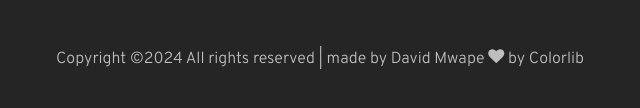
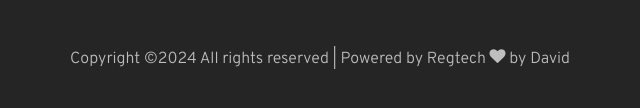
Before and after one commit to David3D-AndweM/Official_Regtech_site, a plain HTML site: page about.html in a window 1280 px wide. Shown: the part 3400-3508 px from the top of the page, 320-960 px from the left. Drawn offline with Linux system fonts and the light colour scheme; some packages are replaced by stand-ins of ours; no server answers; files whose address does not match are found by name.

Commit message:
commited

```diff
--- a/about.html
+++ b/about.html
@@ -280,12 +280,12 @@
           <div class="col-md-12 text-center">
 
             <p><!-- Link back to Colorlib can't be removed. Template is licensed under CC BY 3.0. -->
-  Copyright &copy;<script>document.write(new Date().getFullYear());</script> All rights reserved | made by David Mwape <i class="icon-heart" aria-hidden="true"></i> by <a href="https://colorlib.com" target="_blank">Colorlib</a>
-  <!-- Link back to Colorlib can't be removed. Template is licensed under CC BY 3.0. --></p>
-          </div>
-        </div>
-      </div>
-    </footer>
+              Copyright &copy;<script>document.write(new Date().getFullYear());</script> All rights reserved | Powered by Regtech <i class="icon-heart" aria-hidden="true"></i> by <a href="https://github.com/David3D-AndweM" target="_blank">David</a>
+              <!-- Link back to Colorlib can't be removed. Template is licensed under CC BY 3.0. --></p>
+                      </div>
+                    </div>
+                  </div>
+                </footer>
 
 
 
--- a/blog.html
+++ b/blog.html
@@ -275,12 +275,12 @@
           <div class="col-md-12 text-center">
 
             <p><!-- Link back to Colorlib can't be removed. Template is licensed under CC BY 3.0. -->
-  Copyright &copy;<script>document.write(new Date().getFullYear());</script> All rights reserved | made by David Mwape <i class="icon-heart" aria-hidden="true"></i> by <a href="https://colorlib.com" target="_blank">Colorlib</a>
-  <!-- Link back to Colorlib can't be removed. Template is licensed under CC BY 3.0. --></p>
-          </div>
-        </div>
-      </div>
-    </footer>
+              Copyright &copy;<script>document.write(new Date().getFullYear());</script> All rights reserved | Powered by Regtech <i class="icon-heart" aria-hidden="true"></i> by <a href="https://github.com/David3D-AndweM" target="_blank">David</a>
+              <!-- Link back to Colorlib can't be removed. Template is licensed under CC BY 3.0. --></p>
+                      </div>
+                    </div>
+                  </div>
+                </footer>
 
 
 
```
Also changed, not shown: causes.html (+6 -6 lines), contact.html (+6 -6 lines), donate.html (+6 -6 lines), event.html (+6 -6 lines), gallery.html (+6 -6 lines), index.html (+6 -6 lines).
